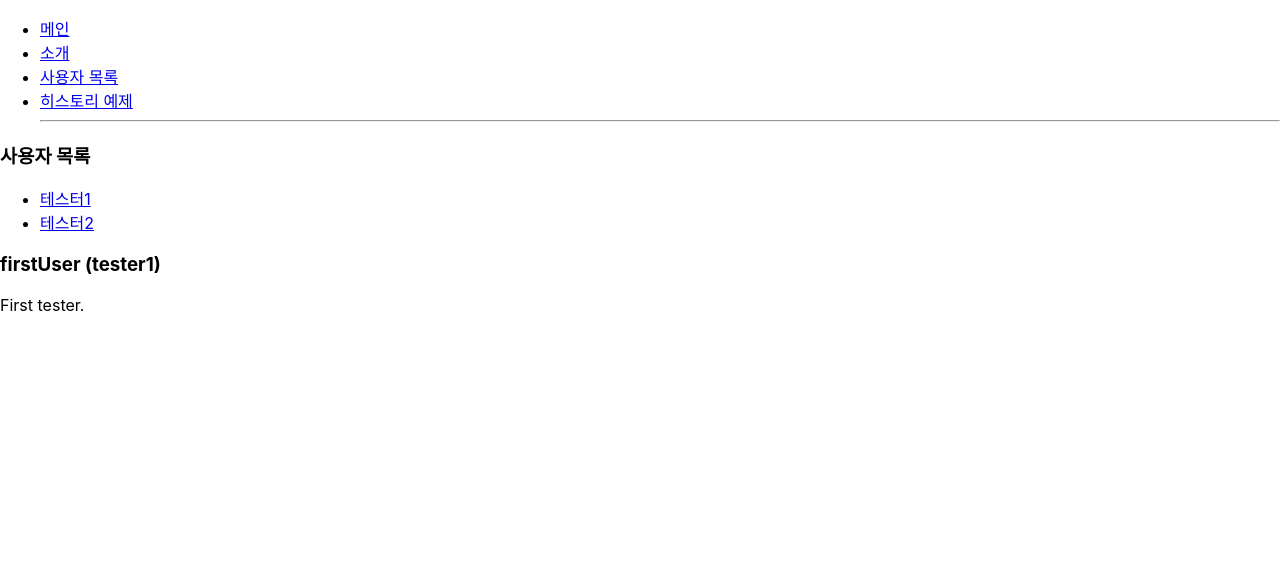
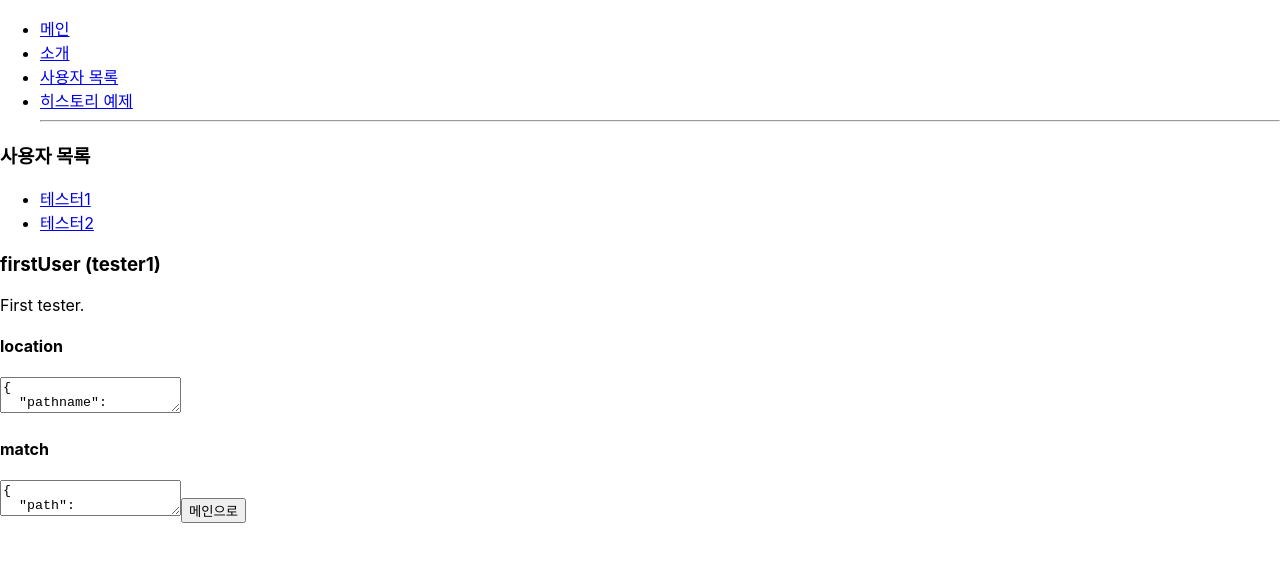
Before and after one commit to Seung8/react-router, a React (Create React App) app: page /profiles/firstUser in a window 1280 px wide. Shown: the top 562 px of the page. Built offline with nearby package versions, Linux system fonts and the light colour scheme.

Commit message:
- withRouter 추가

```diff
--- a/src/Profile.js
+++ b/src/Profile.js
@@ -1,4 +1,5 @@
 import React from "react";
+import WithRouterSample from "./WithRouterSample";
 
 const profileData = {
   firstUser: {
@@ -7,7 +8,7 @@
   },
   secondUser: {
     name: "tester2",
-    desctiprion: "Second tester.",
+    description: "Second tester.",
   },
 };
 
@@ -26,6 +27,7 @@
         {username} ({profile.name})
       </h3>
       <p>{profile.description}</p>
+      <WithRouterSample />
     </div>
   );
 }
--- /dev/null
+++ b/src/WithRouterSample.js
@@ -0,0 +1,17 @@
+import { stringify } from "qs";
+import React from "react";
+import { withRouter } from "react-router-dom";
+
+function WithRouterSample({ location, match, history }) {
+  return (
+    <div>
+      <h4>location</h4>
+      <textarea value={JSON.stringify(location, null, 2)} readOnly />
+      <h4>match</h4>
+      <textarea value={JSON.stringify(match, null, 2)} readOnly />
+      <button onClick={() => history.push("/")}>메인으로</button>
+    </div>
+  );
+}
+
+export default withRouter(WithRouterSample);
```
